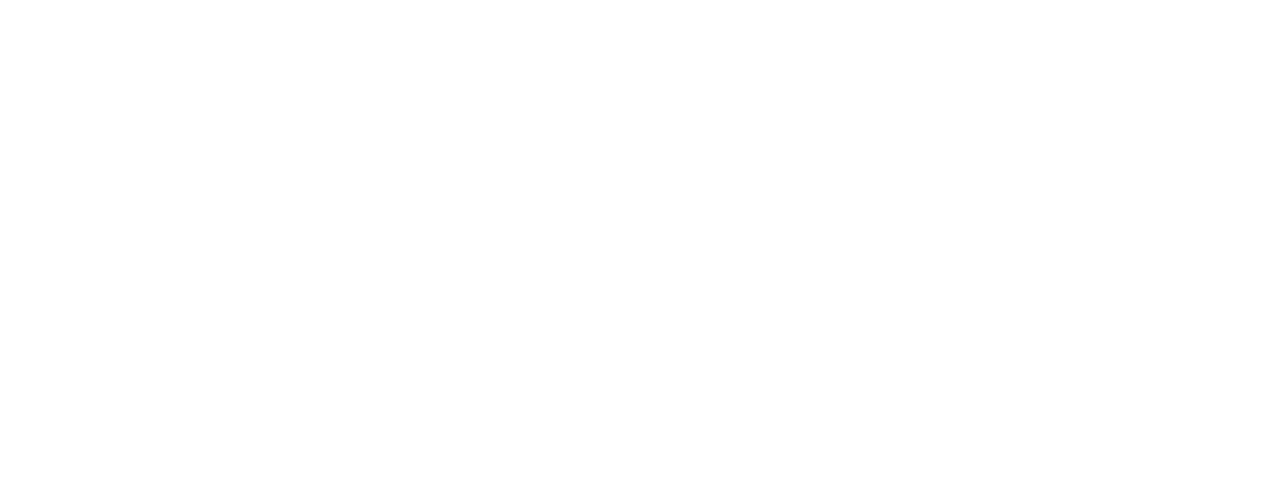
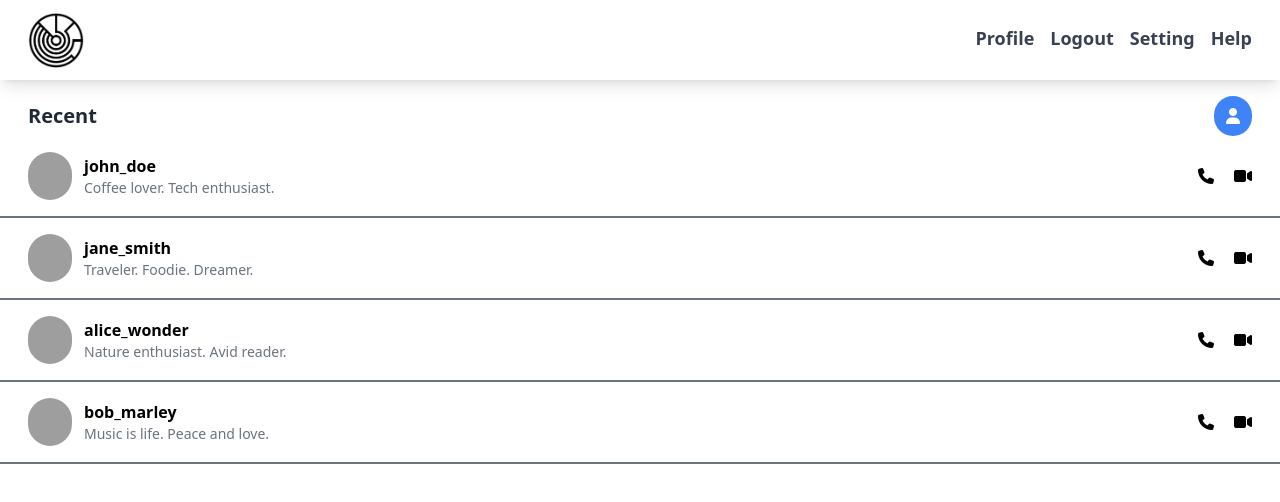
Before and after one commit to Nokihera/messaging-app, a React (Vite) app: page /chat-box in a window 1280 px wide. Before the commit this address had no page. Shown: the top 502 px of the page. Built offline with nearby package versions, Linux system fonts and the light colour scheme; grey boxes are pictures that could not be loaded.

Commit message:
public chat added

```diff
--- a/src/App.jsx
+++ b/src/App.jsx
@@ -7,6 +7,7 @@
 import Profile from './pages/Profile'
 import Setting from './pages/Setting'
 import Help from './pages/Help'
+import PublicChat from './components/PublicChat'
 
 const App = () => {
   return (
@@ -15,10 +16,11 @@
             <Route path='/' element={<SignIn/>}/>
             <Route path='/signup' element={<SignUp/>}/>
             <Route path='/home' element={<HomePage/>}/>
-            <Route path='/message' element={<MessageUI/>}/>
+            <Route path='/chat-box' element={<MessageUI/>}/>
             <Route path='/profile' element={<Profile/>}/>
             <Route path='/setting' element={<Setting/>}/>
             <Route path='/help' element={<Help/>}/>
+            {/* <Route path='/public-chat' element={<PublicChat/>}/> */}
         </Routes>
     </div>
   )
--- /dev/null
+++ b/src/components/Heading.jsx
@@ -0,0 +1,23 @@
+import React, { useState } from "react";
+import { Link } from "react-router-dom";
+
+const Heading = ({ chgPage, handler }) => {
+  return (
+    <div className="flex justify-between items-center px-7 mt-4">
+      <h1 className="text-xl text-gray-800 font-bold">Recent</h1>
+      <Link
+        onClick={() => {
+          handler();
+        }}
+        className=" bg-blue-500 text-white rounded-full px-3 py-2" to={``}
+      >
+        {chgPage?
+        (<i class="fa-solid fa-user"></i>):
+        (<i class="fa-solid fa-user-group"></i>)
+        }
+      </Link>
+    </div>
+  );
+};
+
+export default Heading;
--- a/src/components/NavBar.jsx
+++ b/src/components/NavBar.jsx
@@ -19,7 +19,7 @@
   return (
     <>
       <nav className="px-7 py-3 shadow-lg">
-        <div className="flex justify-between items-center">
+        <div className=" flex justify-between items-center">
           <img src={logo} alt="Logo" className="md:h-14 h-11" />
           <button
             className="md:hidden rounded-lg px-3 bg-gray-600 py-1 "
@@ -46,7 +46,7 @@
         </div>
       </nav>
       <div
-        className={`flex-col items-center gap-2 bg-slate-800 px-5 ${
+        className={`flex-col items-center gap-2 bg-slate-800 ${
           menuClick ? "flex" : "hidden"
         }`}
       >
--- /dev/null
+++ b/src/components/PublicChat.jsx
@@ -0,0 +1,9 @@
+import React from 'react'
+
+const PublicChat = () => {
+  return (
+    <div>PublicChat</div>
+  )
+}
+
+export default PublicChat
--- a/src/pages/messageUi.jsx
+++ b/src/pages/messageUi.jsx
@@ -5,6 +5,8 @@
 import { onAuthStateChanged } from "firebase/auth";
 import { auth, db } from "../config/firebase";
 import { collection, getDoc, getDocs } from "firebase/firestore";
+import Heading from "../components/Heading";
+import PublicChat from "../components/PublicChat";
 
 const MessageUI = () => {
   const { profile } = UserProfile();
@@ -25,25 +27,27 @@
   //   fetchUsers();
   // }, []);
 
-  console.log(auth)
-  useEffect(()=>{
-    if(auth){
-      setCurrentUser(auth.currentUser)
+  console.log(auth);
+  useEffect(() => {
+    if (auth) {
+      setCurrentUser(auth.currentUser);
     }
-  },[auth])
-
+  }, [auth]);
+  const [chgPage, setChgPage] = useState(true);
+  const handlerChgPage = ()=> {
+    setChgPage(!chgPage);
+  }
 
   return (
     <div className="flex flex-col">
-
       <NavBar />
       {currentUser && <div>This is {currentUser.displayName}</div>}
-      <h1 className="text-xl text-gray-800 font-bold px-7 mt-4">Recent</h1>
-      <div className="flex flex-col">
+      <Heading chgPage = {chgPage} handler={handlerChgPage}/>
+      {chgPage? (<div className="flex flex-col">
         {profile.map((pf, index) => (
           <Content key={index} pf={pf} />
         ))}
-      </div>
+      </div>): (<PublicChat/>)}
     </div>
   );
 };
```
